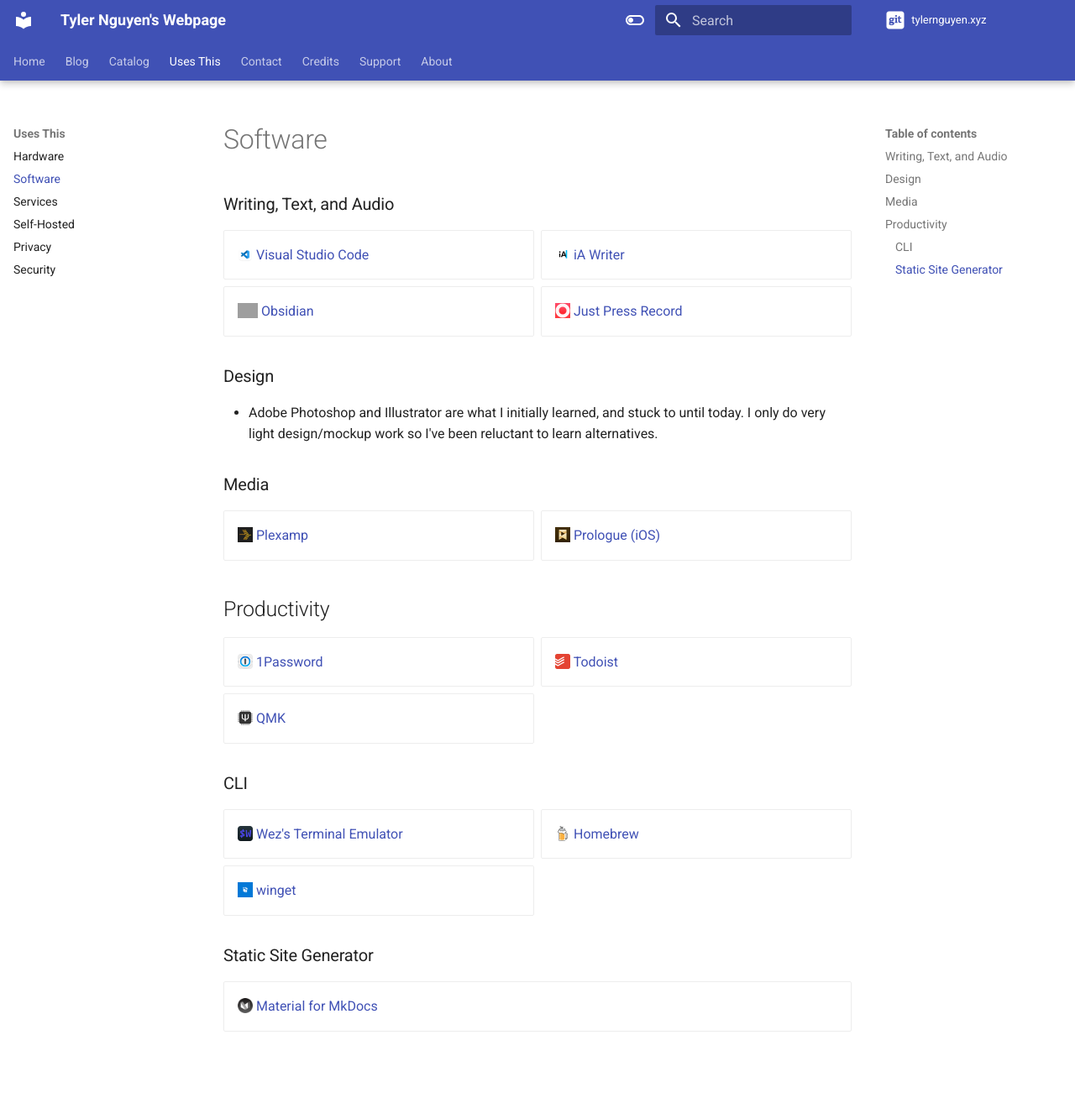
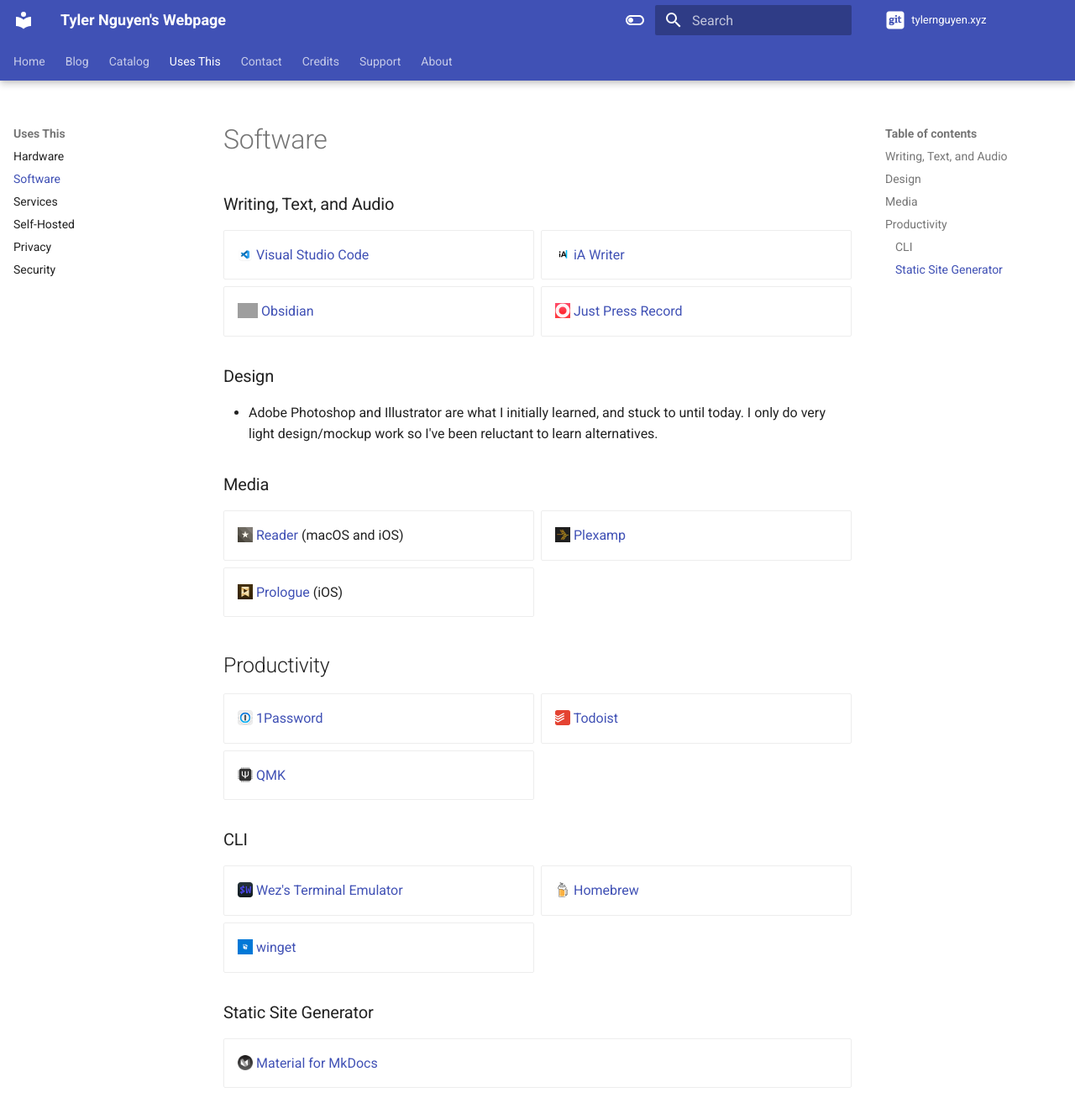
Before and after one commit to tylernguyen/tylernguyen.xyz, an MkDocs documentation site: the page built from docs/uses-this/software.md, in a window 1280 px wide and 1320 px high. Shown: the whole window at 84% size. Built offline with MkDocs 1.6.1 and Material for MkDocs 9.7.7, drawn with Linux system fonts in a browser that asks for light colours; plug-ins that fetch from the network failed and are left out; comment, search, counter and statistics services are not loaded; grey boxes are pictures that could not be loaded.

Commit message:
add reader

```diff
--- a/docs/uses-this/software.md
+++ b/docs/uses-this/software.md
@@ -17,8 +17,9 @@
 
 <div class="grid cards" markdown>
 
+- ![Reeder](/assets/img/uses-this/Reeder.jpg){ .twemoji } [Reader](https://reederapp.com/) (macOS and iOS)
 - ![Plexamp](/assets/img/uses-this/Plexamp.png){ .twemoji } [Plexamp](https://plexamp.com/)
-- ![Prologue](/assets/img/uses-this/Prologue.jpg){ .twemoji } [Prologue (iOS)](https://prologue.audio/)
+- ![Prologue](/assets/img/uses-this/Prologue.jpg){ .twemoji } [Prologue](https://prologue.audio/) (iOS)
 
 </div>
 
```
Also changed, not shown: docs/assets/img/uses-this/Reeder.jpg (added).
